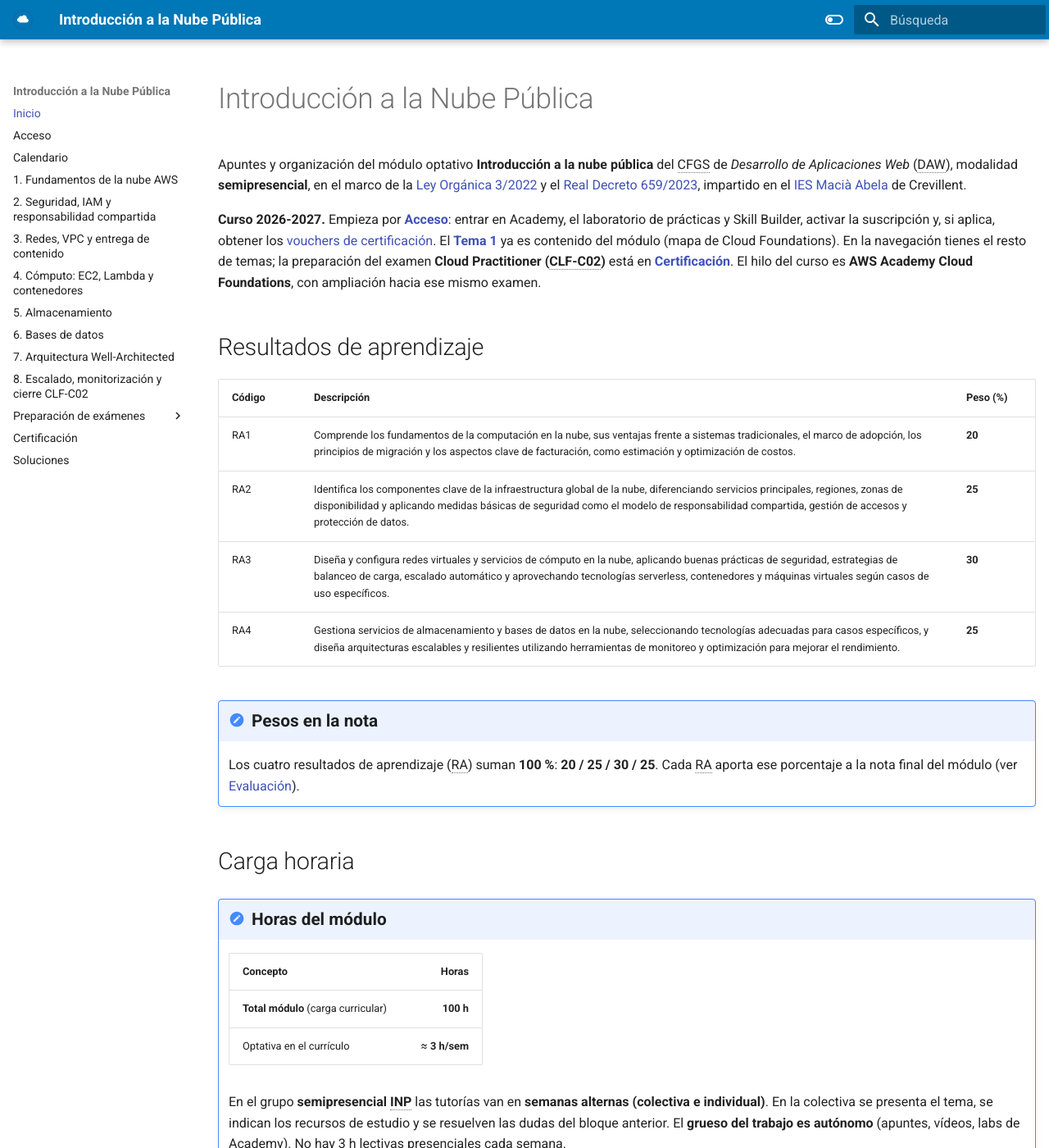
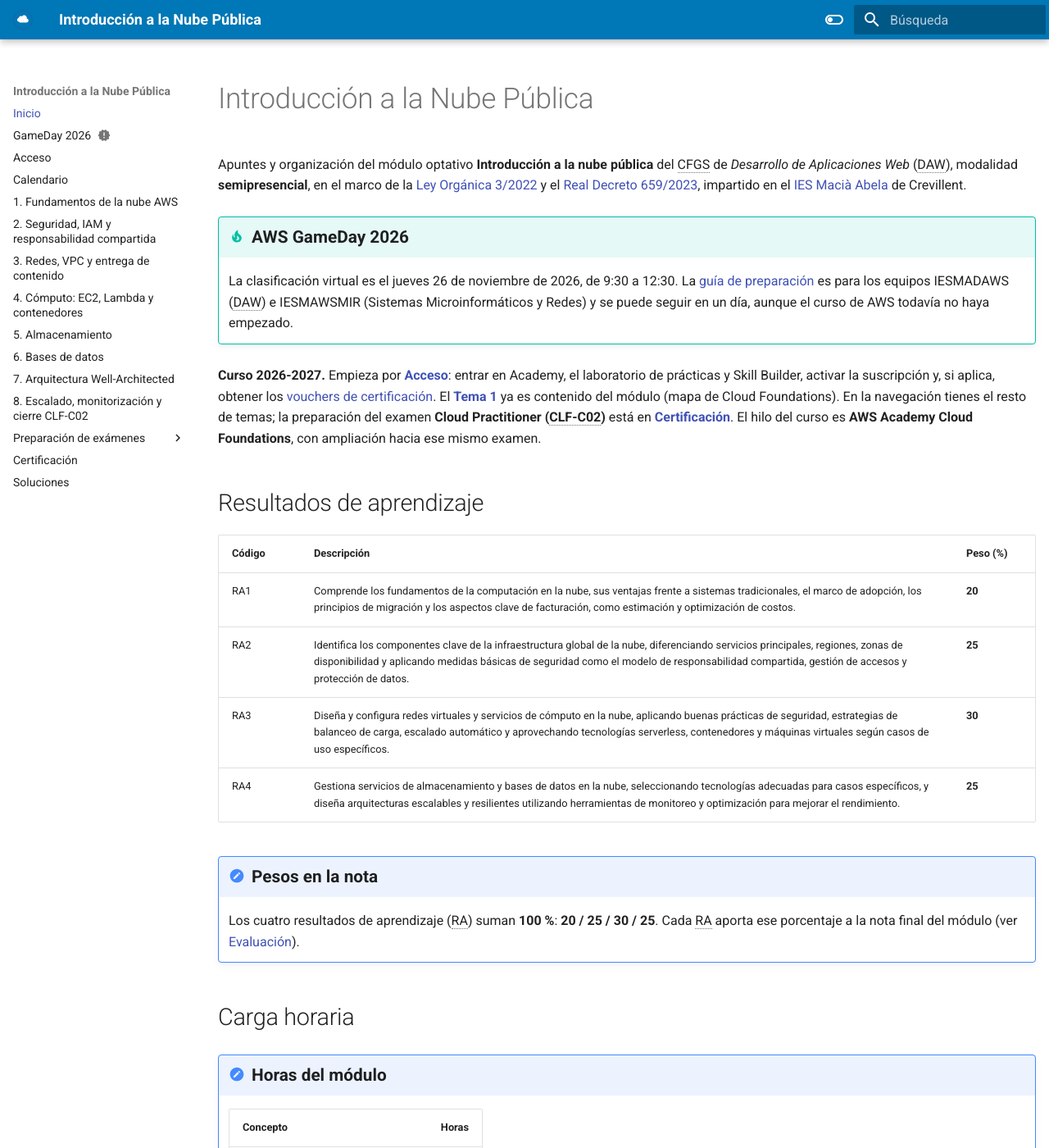
Before and after one commit to fjavier-hernandez/cloud, an MkDocs documentation site: the page built from docs/index.md, in a window 1280 px wide and 1400 px high. Shown: the whole window at 82% size. Built offline with MkDocs 1.6.1 and Material for MkDocs 9.7.7, drawn with Linux system fonts in a browser that asks for light colours.

Commit message:
Guía de preparación para el AWS GameDay 2026 (#8)
* Añade la guía de preparación del AWS GameDay 2026

Página autónoma para los equipos IESMADAWS e IESMAWSMIR, enlazada al inicio del nav, con consultas, política de bucket y vídeos listos para un solo día.

Co-authored-by: Francisco Javier Hernández Illán <fjavier-hernandez@users.noreply.github.com>

* Ajusta el reparto de IESMAWSMIR a dos personas

El equipo de SMIR se parte en seguridad y red, y monitorización y registros, con turno para leerse los retos y cubrirse. DAW sigue de cuatro.

Co-authored-by: Francisco Javier Hernández Illán <fjavier-hernandez@users.noreply.github.com>

* Condensa la guía del AWS GameDay 2026

Co-authored-by: Francisco Javier Hernández Illán <fjavier-hernandez@users.noreply.github.com>

---------

Co-authored-by: Cursor Agent <cursoragent@cursor.com>
Co-authored-by: Francisco Javier Hernández Illán <fjavier-hernandez@users.noreply.github.com>

```diff
--- a/docs/index.md
+++ b/docs/index.md
@@ -7,6 +7,9 @@ hide: toc
 # Introducción a la Nube Pública
 
 Apuntes y organización del módulo optativo **Introducción a la nube pública** del CFGS de *Desarrollo de Aplicaciones Web* (DAW), modalidad **semipresencial**, en el marco de la [Ley Orgánica 3/2022](https://www.boe.es/diario_boe/txt.php?id=BOE-A-2022-5139) y el [Real Decreto 659/2023](https://www.boe.es/diario_boe/txt.php?id=BOE-A-2023-16889), impartido en el [IES Macià Abela](https://portal.edu.gva.es/iesmaciaabela/) de Crevillent.
+
+!!! tip "AWS GameDay 2026"
+    La clasificación virtual es el jueves 26 de noviembre de 2026, de 9:30 a 12:30. La [guía de preparación](96-gameday/gameday-2026.md) es para los equipos IESMADAWS (DAW) e IESMAWSMIR (Sistemas Microinformáticos y Redes) y se puede seguir en un día, aunque el curso de AWS todavía no haya empezado.
 
 **Curso 2026-2027.** Empieza por **[Acceso](00-acceso/acceso.md)**: entrar en Academy, el laboratorio de prácticas y Skill Builder, activar la suscripción y, si aplica, obtener los [vouchers de certificación](00-acceso/acceso.md#vouchers). El **[Tema 1](01-fundamentos-nube-aws/tema1.md)** ya es contenido del módulo (mapa de Cloud Foundations). En la navegación tienes el resto de temas; la preparación del examen **Cloud Practitioner (CLF-C02)** está en **[Certificación](99-certificacion/certificacion.md)**. El hilo del curso es **AWS Academy Cloud Foundations**, con ampliación hacia ese mismo examen.
 
--- a/docs/stylesheets/extra.css
+++ b/docs/stylesheets/extra.css
@@ -120,3 +120,35 @@
   font-size: 0.9em;
   color: var(--md-default-fg-color--light);
 }
+
+@media print {
+  .md-typeset pre,
+  .md-typeset pre code {
+    white-space: pre-wrap !important;
+    word-break: break-word;
+  }
+
+  .md-typeset table {
+    font-size: 0.82rem;
+  }
+
+  .md-typeset h2,
+  .md-typeset h3 {
+    break-after: avoid;
+    page-break-after: avoid;
+  }
+
+  .md-typeset pre,
+  .md-typeset table,
+  .md-typeset .admonition {
+    break-inside: avoid;
+    page-break-inside: avoid;
+  }
+
+  .md-typeset .imprimir-enlaces a[href^="http"]::after {
+    content: " (" attr(href) ")";
+    font-weight: normal;
+    font-size: 0.85em;
+    word-break: break-all;
+  }
+}
--- a/mkdocs.yml
+++ b/mkdocs.yml
@@ -10,6 +10,7 @@ exclude_docs: |
 
 nav:
   - "Inicio": "index.md"
+  - "GameDay 2026": "96-gameday/gameday-2026.md"
   - "Acceso": "00-acceso/acceso.md"
   - "Calendario": "calendario.md"
   - "1. Fundamentos de la nube AWS": "01-fundamentos-nube-aws/tema1.md"
```
Also changed, not shown: docs/96-gameday/gameday-2026.md (added, +128 -0 lines).
